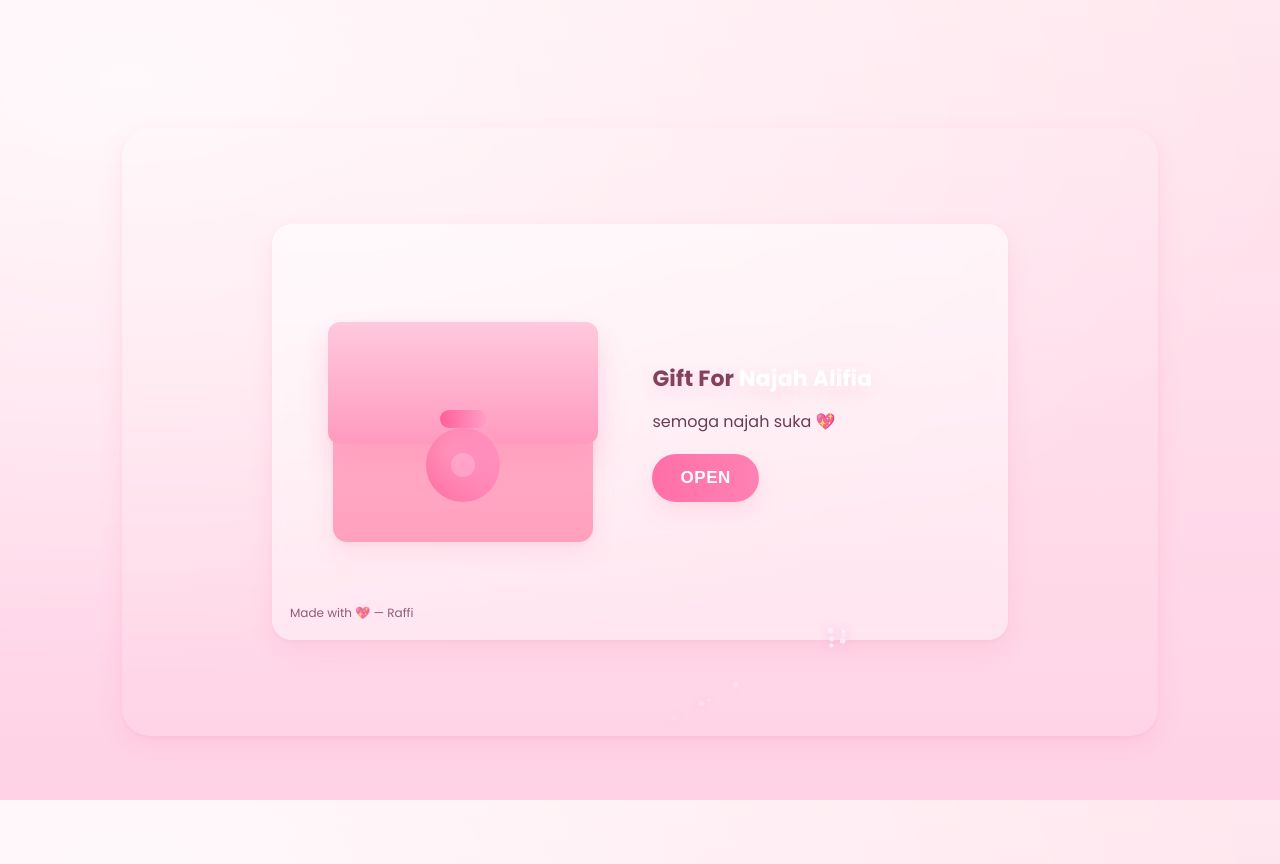
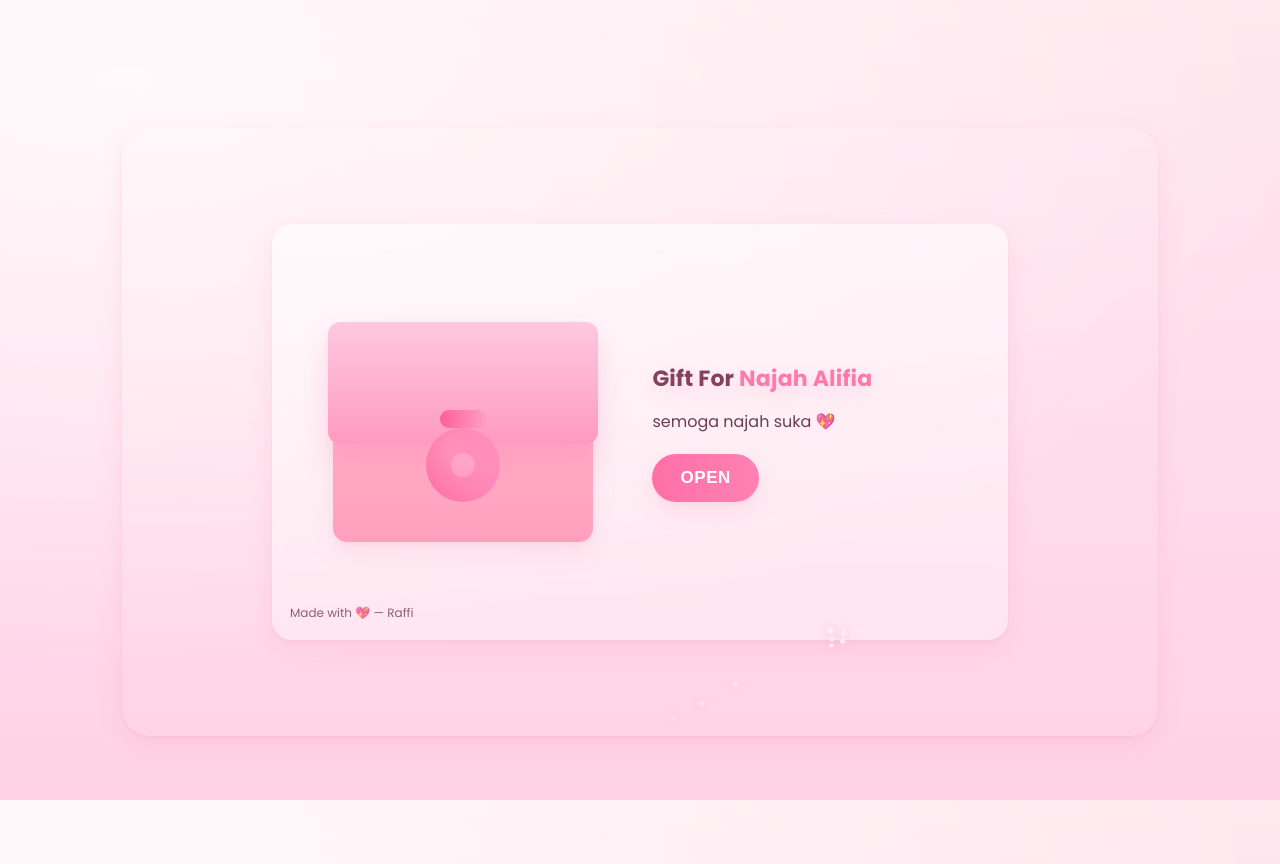
Before and after one commit to mzraffi/Gift, a plain HTML site: page index.html in a window 1280 px wide. Drawn offline with Linux system fonts and the light colour scheme.

Commit message:
Update index.html

```diff
--- a/index.html
+++ b/index.html
@@ -236,7 +236,7 @@
             </div>
 
             <div class="meta">
-              <h1 style="color:#83415b">Gift For <span style="color:#fff;text-shadow:0 8px 20px rgba(255,120,170,0.22)">Najah Alifia</span></h1>
+              <h1 style="color:#83415b">Gift For <span style="color:#ff7aaa;text-shadow:0 8px 20px rgba(255,120,170,0.22)">Najah Alifia</span></h1>
               <p>semoga najah suka 💖</p>
               <div class="controls">
                 <button class="btn btn-open" id="open-btn" aria-controls="slide-1">OPEN</button>
```
